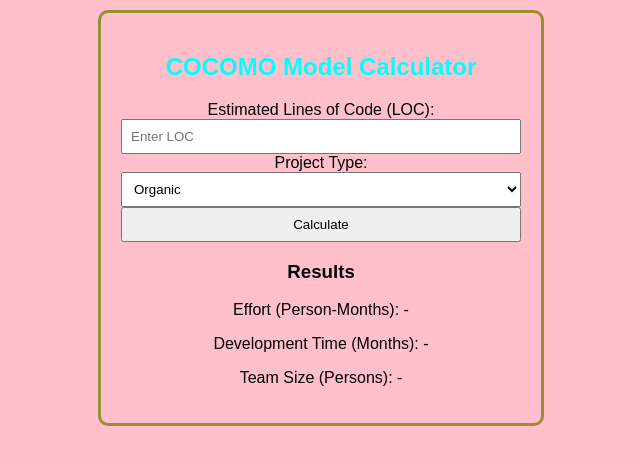
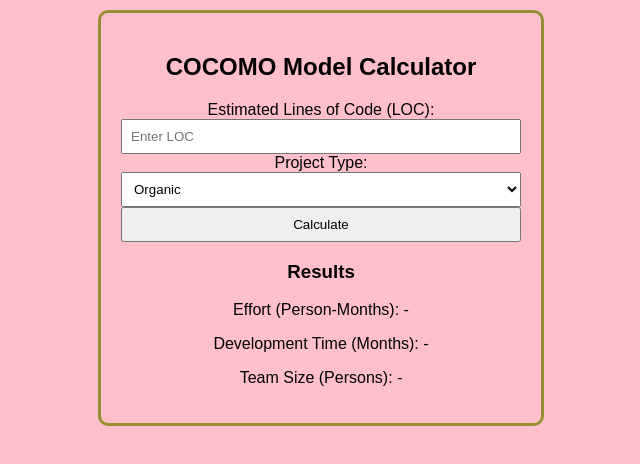
Before and after one commit to siaa245/Cocomo-Web-App, a plain HTML site: page index.html in a window 1280 px wide. Shown: the whole page, without its empty margins (319-959 px from the left). Drawn offline with Linux system fonts and the light colour scheme.

Commit message:
Update index.html

```diff
--- a/index.html
+++ b/index.html
@@ -11,7 +11,7 @@
 <body>
 
     <div class="container">
-        <h2 style="color: aqua;">COCOMO Model Calculator</h2>
+        <h2 style="color: black;">COCOMO Model Calculator</h2>
         <label for="loc">Estimated Lines of Code (LOC):</label>
         <input type="number" id="loc" placeholder="Enter LOC" required>
 
```
